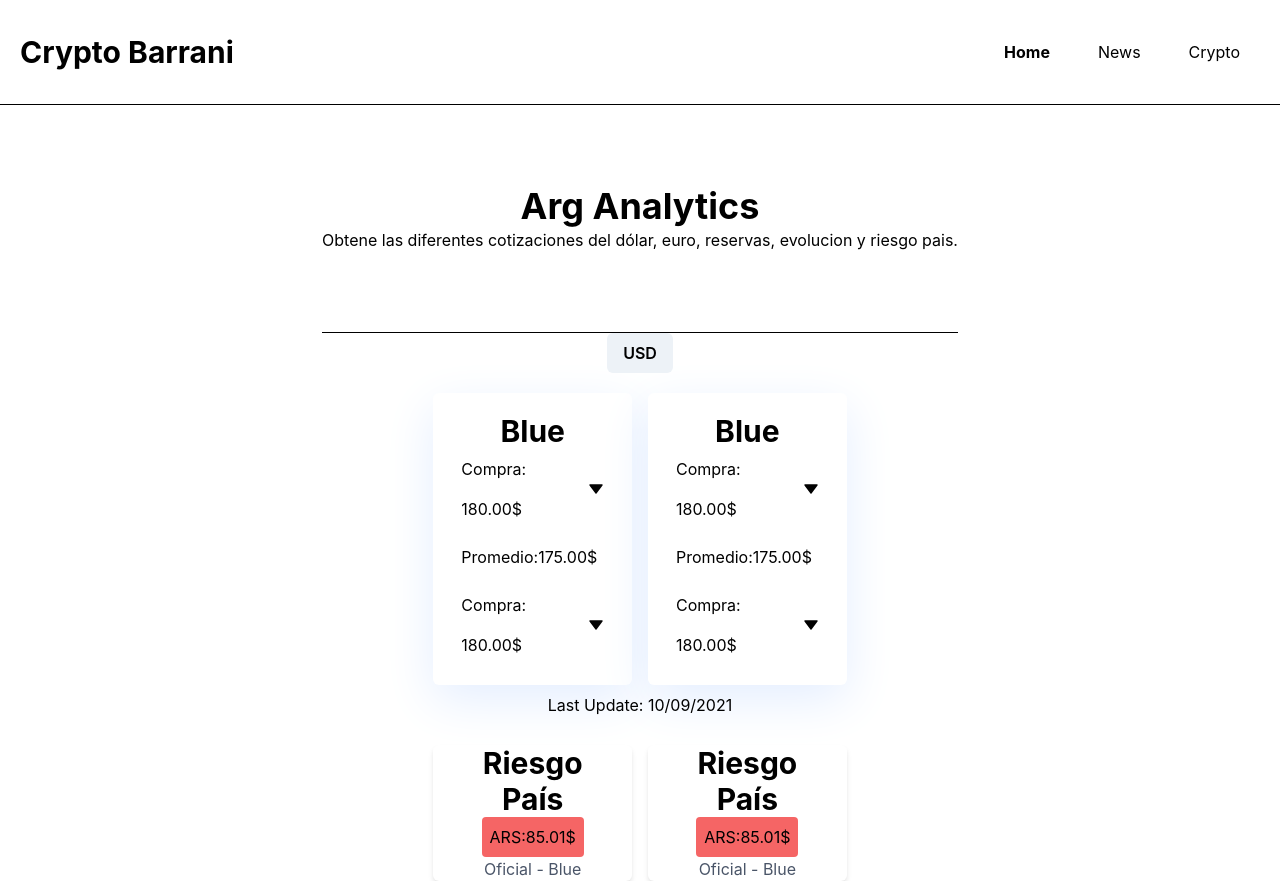
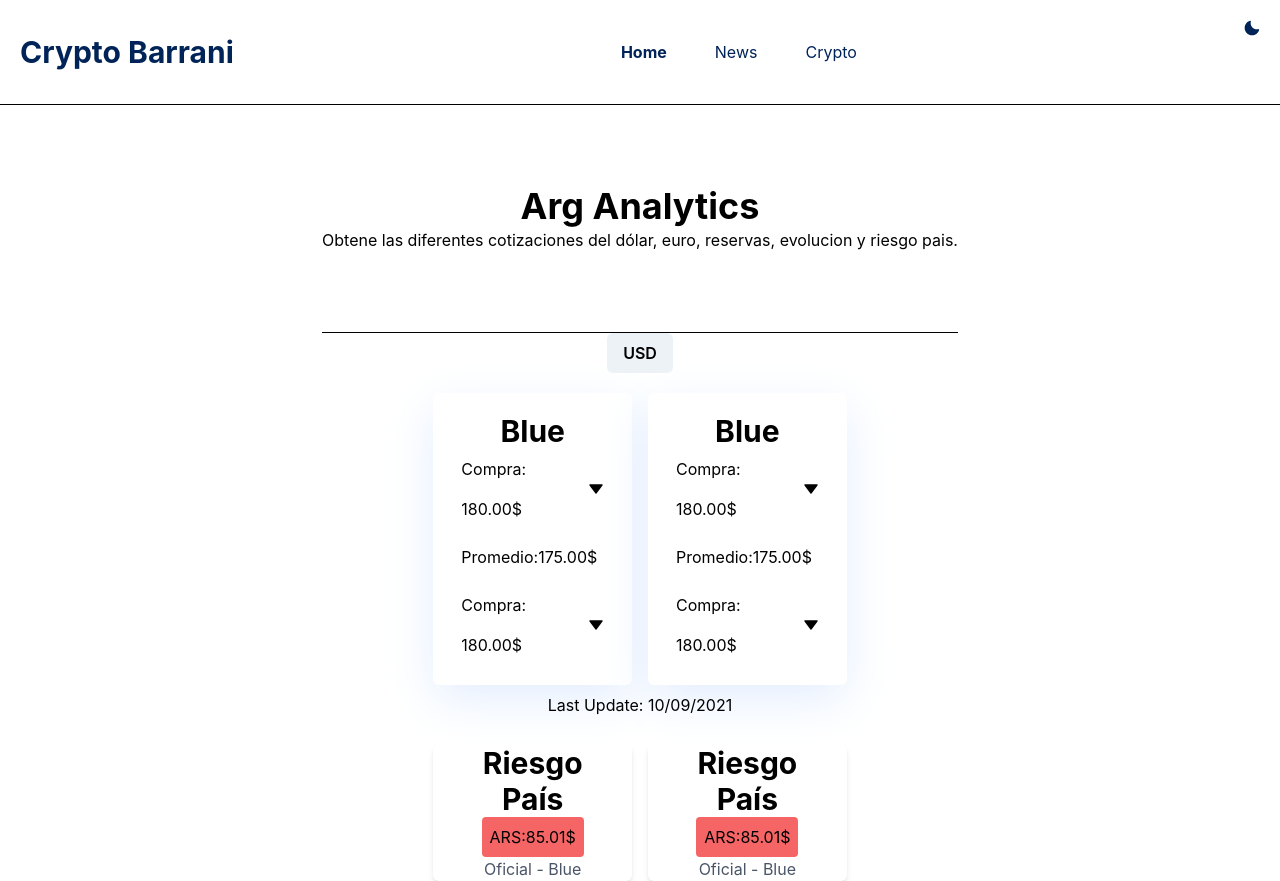
Before and after one commit to ivanmaierg/crypto-barrani, a Next.js app: page / in a window 1280 px wide. Built offline with nearby package versions, Linux system fonts and the light colour scheme.

Commit message:
feat(components: buttoncolormode header navbar layout): add useColorModeValue

```diff
--- /dev/null
+++ b/src/components/ButtonColorMode/ButtonColorMode.tsx
@@ -0,0 +1,14 @@
+import { MoonIcon, SunIcon } from '@chakra-ui/icons';
+import { useColorMode, useColorModeValue } from '@chakra-ui/react';
+
+import React from 'react';
+
+const ButtonColorMode = () => {
+  const { colorMode, toggleColorMode } = useColorMode();
+  const color = useColorModeValue(`light.text_primary`, `dark.text_primary`);
+  if (colorMode === `light`)
+    return <MoonIcon color={color} onClick={toggleColorMode} />;
+  return <SunIcon color={color} onClick={toggleColorMode} />;
+};
+
+export default ButtonColorMode;
--- a/src/components/Header/Header.tsx
+++ b/src/components/Header/Header.tsx
@@ -1,13 +1,20 @@
-import { Box, Flex } from '@chakra-ui/react';
+import { Box, Flex, useColorModeValue } from '@chakra-ui/react';
+import ButtonColorMode from '../ButtonColorMode/ButtonColorMode';
 // import { HeaderMenu } from '../HeaderMenu/HeaderMenu';
 import { NavBar } from '../NavBar/NavBar';
 
-export const Header = () => (
+export const Header = () => {
+  const bg = useColorModeValue(
+    `light.background_primary`,
+    `dark.background_primary`,
+  );
+  const color = useColorModeValue(`light.text_primary`, `dark.text_primary`);
+  return (
     <Flex
       flexDirection="row"
       alignItems="center"
       justifyContent="space-between"
-    backgroundColor="white"
+      bg={bg}
       w="100%"
       py="5"
       px="5"
@@ -18,19 +25,21 @@ export const Header = () => (
         display="flex"
         alignSelf="flex-start"
         width="100%"
-      backgroundColor="white"
+        bg={bg}
         justifyContent="space-between"
       >
         <Flex
           fontSize="30"
-        color="l_text_blue_strong"
           fontWeight="bold"
           justifyContent="center"
           alignItems="center"
+          color={color}
         >
           <h1>Crypto Barrani</h1>
         </Flex>
         <NavBar />
+        <ButtonColorMode />
       </Box>
     </Flex>
   );
+};
--- a/src/components/NavBar/NavBar.tsx
+++ b/src/components/NavBar/NavBar.tsx
@@ -1,15 +1,20 @@
 /* eslint-disable @typescript-eslint/no-empty-interface */
 import React from 'react';
 import Link from 'next/link';
-import { Text, HStack, Link as ChakraLink } from '@chakra-ui/react';
+import {
+  Text,
+  HStack,
+  Link as ChakraLink,
+  useColorModeValue,
+} from '@chakra-ui/react';
 import { useRouter } from 'next/router';
 
 interface Props {}
 
 export const NavBar: React.FC = (props: Props) => {
+  const color = useColorModeValue(`light.text_primary`, `dark.text_primary`);
   const router = useRouter();
   const path = router.asPath;
-  console.log(path);
   const route1 = {
     href: `/`,
     children: `Home`,
@@ -31,7 +36,7 @@ export const NavBar: React.FC = (props: Props) => {
         <Link key={el.children} href={el.href} passHref>
           <ChakraLink p={5} borderRadius={5}>
             <Text
-              color="l_text_blue_strong"
+              color={color}
               style={
                 path === el.href
                   ? {
--- a/src/pages/layout/layout.tsx
+++ b/src/pages/layout/layout.tsx
@@ -1,13 +1,19 @@
 import { Header } from '@/components/Header/Header';
-import { Flex } from '@chakra-ui/react';
+import { Flex, useColorModeValue } from '@chakra-ui/react';
 import React from 'react';
 
-export const Layout: React.FC<any> = ({ children }) => (
+export const Layout: React.FC<any> = ({ children }) => {
+  const bg = useColorModeValue(
+    `light.background_primary`,
+    `dark.background_primary`,
+  );
+  return (
     <Flex
       width="100%"
       flexDirection="column"
       justifyContent="center"
       alignItems="center"
+      backgroundColor={bg}
     >
       <Header />
       <Flex
@@ -21,3 +27,4 @@ export const Layout: React.FC<any> = ({ children }) => (
       </Flex>
     </Flex>
   );
+};
```
Lines whose indentation alone changed are shown as unchanged.
